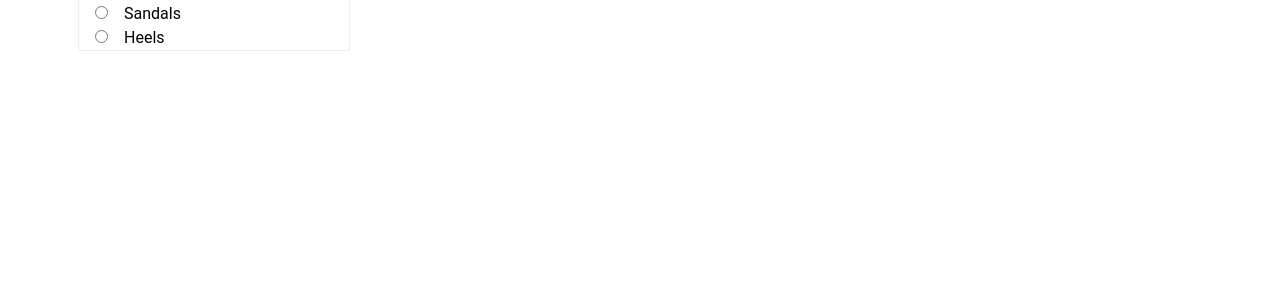
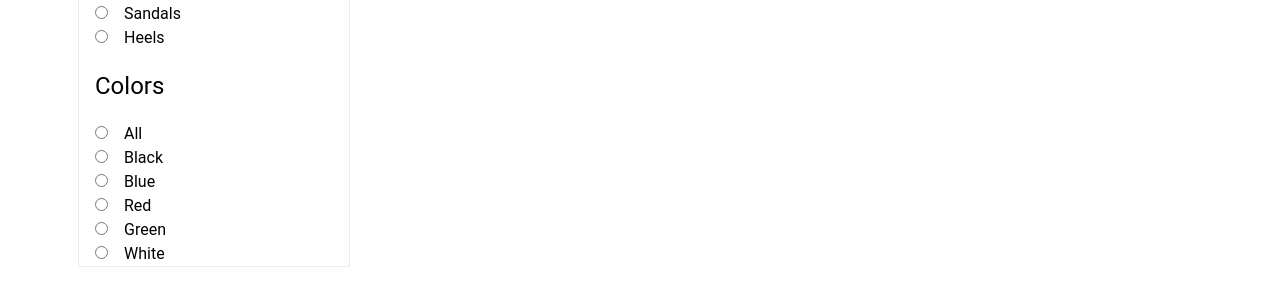
Before and after one commit to Tanmoybir/shoes-store-client, a React (Vite) app: page /shop in a window 1280 px wide. Shown: the part 249-554 px from the top of the page. Built offline with nearby package versions, Linux system fonts and the light colour scheme; no server answers.

Commit message:
shoes card filtering by color

```diff
--- a/src/pages/Shop/Shop.jsx
+++ b/src/pages/Shop/Shop.jsx
@@ -4,34 +4,32 @@ import useAxios from "../../hooks/useAxios";
 import { ProfileCard } from "./ShoeCard";
 import Category from "./SideVar/Category";
 import { useState } from "react";
+import Color from "./SideVar/Color";
 
 const Shop = () => {
-    const [category,setCategory] = useState('')
+    const [category, setCategory] = useState('');
+    const [color, setColor] = useState('');
     const axios = useAxios();
     const { data: shoes } = useQuery({
-        queryKey: ['shoes',category],
-        queryFn: async () => axios.get(`/shoes?category=${category}`)
+        queryKey: ['shoes', category, color],
+        queryFn: async () => axios.get(`/shoes?category=${category}&color=${color}`)
     })
 
-    console.log(category);
+    console.log(color);
 
     const handleChange = (e) => {
         setCategory(e.target.value)
+    }
+    const handleColorChange = (e) => {
+        setColor(e.target.value)
     }
 
     return (
         <Container>
             <div className="grid grid-cols-1 lg:grid-cols-4 gap-3 mt-8">
                 <div className="border">
-                    {/* category */}
-                    <div className="">
-                        <Category handleChange={handleChange} />
-
-                    </div>
-                    {/* Price */}
-                    <div className=""></div>
-                    {/* Colors */}
-                    <div className=""></div>
+                    <Category handleChange={handleChange} />
+                    <Color handleColorChange={handleColorChange} />
                 </div>
                 {/* Cards */}
                 <div className="col-span-3">
--- /dev/null
+++ b/src/pages/Shop/SideVar/Color.jsx
@@ -0,0 +1,40 @@
+
+const Color = ({handleColorChange}) => {
+    return (
+        <div className="mt-5 mx-auto">
+            <h2 className="text-2xl mb-5 ml-4">Colors</h2>
+            {/* All */}
+            <div className="ml-4">
+                <input onChange={handleColorChange} value={""} id="All" className="" type="radio" name="color" />
+                <label htmlFor="All" className="ml-4">All</label>
+            </div>
+            {/* Black */}
+            <div className="ml-4">
+                <input onChange={handleColorChange} value={"black"} id="Black" type="radio" name="color" />
+                <label htmlFor="Black" className="ml-4">Black</label>
+            </div>
+            {/* Blue */}
+            <div className="ml-4">
+                <input onChange={handleColorChange} value={"blue"} id="Blue" type="radio" name="color" />
+                <label htmlFor="Blue" className="ml-4">Blue</label>
+            </div>
+            {/* Red */}
+            <div className="ml-4">
+                <input onChange={handleColorChange} value={"red"} id="Red" type="radio" name="color" />
+                <label htmlFor="Red" className="ml-4">Red</label>
+            </div>
+            {/*  */}
+            <div className="ml-4">
+                <input onChange={handleColorChange} value={"green"} id="Green" type="radio" name="color" />
+                <label htmlFor="Green" className="ml-4">Green</label>
+            </div>
+            {/* White */}
+            <div className="ml-4">
+                <input onChange={handleColorChange} value={"white"} id="White" type="radio" name="color" />
+                <label htmlFor="White" className="ml-4">White</label>
+            </div>
+        </div>
+    );
+};
+
+export default Color;
```
